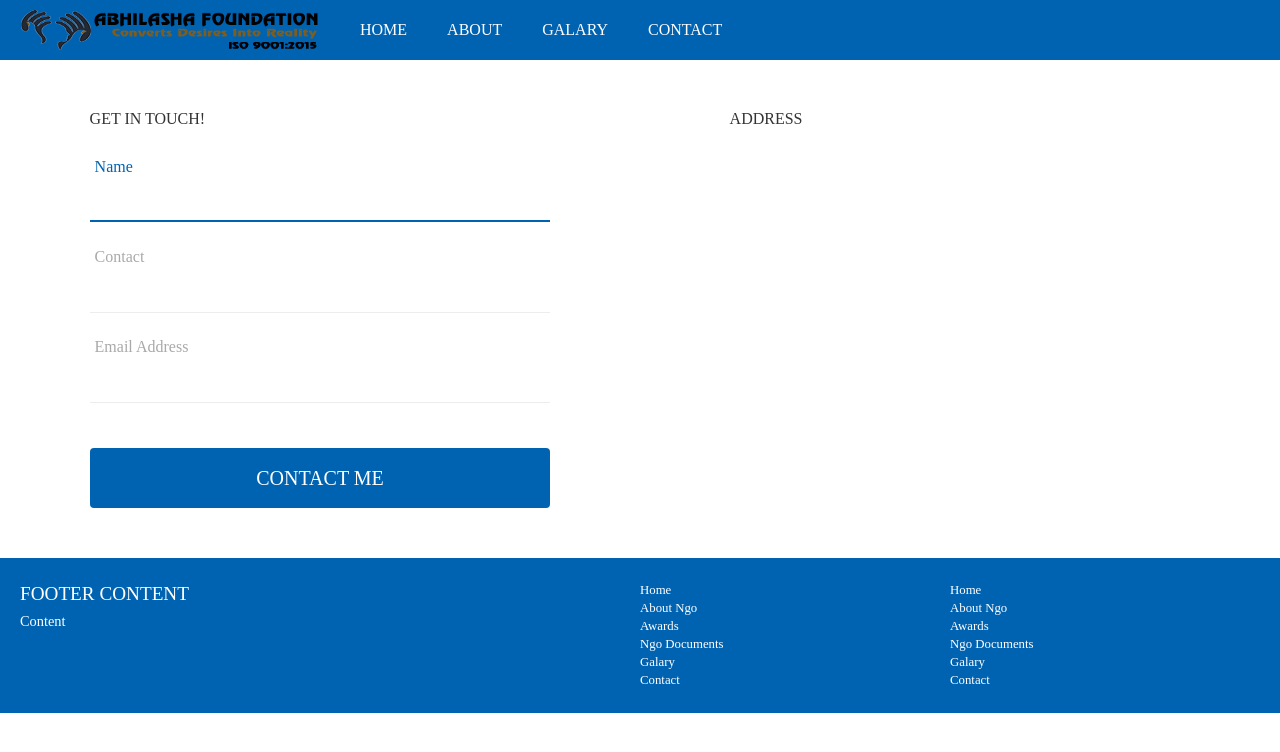
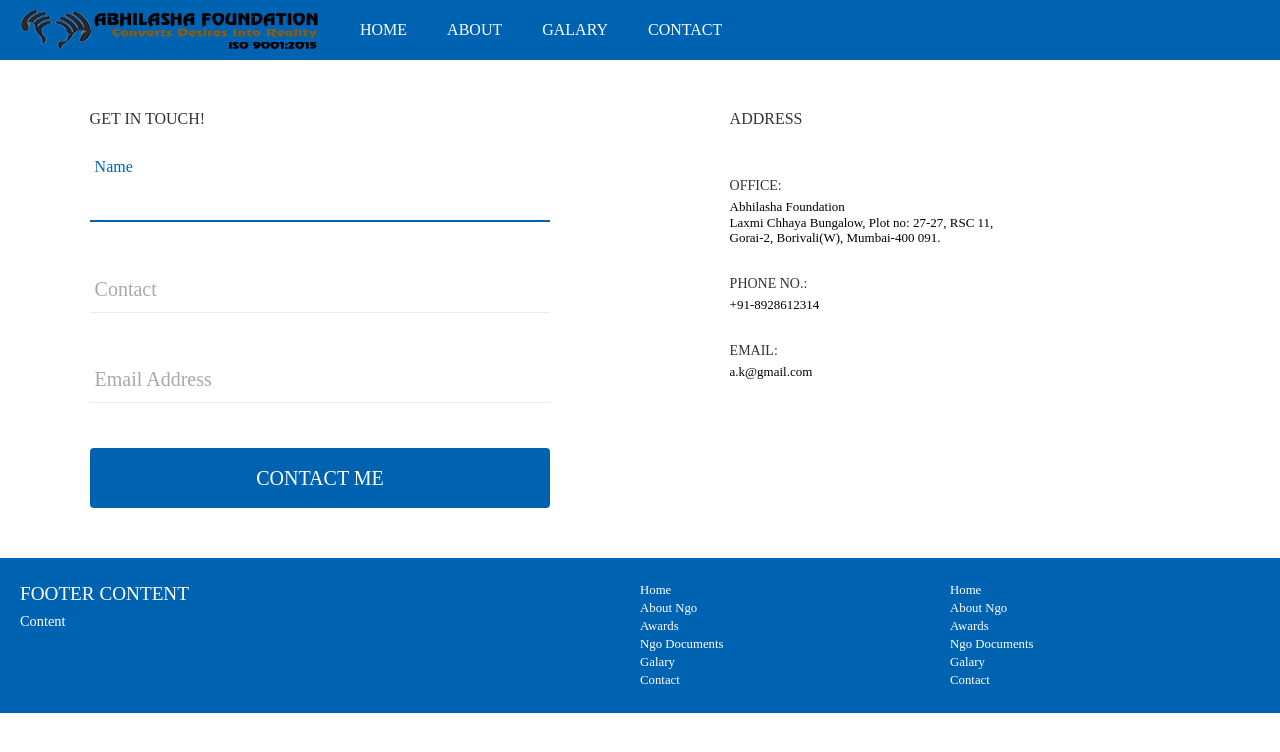
Before and after one commit to rajeevtiwari1203/abhilakh-app, an Angular app: page /contact in a window 1280 px wide. Shown: the top 752 px of the page. Built offline with nearby package versions, Linux system fonts and the light colour scheme; a web font is replaced by a local one.

Commit message:
contct us fixed

```diff
--- a/src/app/contact/contact.component.html
+++ b/src/app/contact/contact.component.html
@@ -5,25 +5,50 @@
         </div>
         <form [formGroup]="contactForm">
             <div class="input-text-group">
-                <input type="text" class="input-type-text" name="name" formControlName="name" #name>
-                <span class="bar"></span>
-                <label>Name</label>
+                <input type="text"
+                        class="input-type-text"
+                        name="name"
+                        formControlName="name"
+                        #name
+                        required
+                        [ngClass]="{'errorInSignIn': contactForm?.controls['name'].touched && !contactForm?.controls['name'].valid}">
+                <span class="bar"
+                    [ngClass]="{'errorInSignIn': contactForm?.controls['name'].touched && !contactForm?.controls['name'].valid}">
+                </span>
+                <label [ngClass]="{'errorInSignIn': contactForm?.controls['name'].touched && !contactForm?.controls['name'].valid}">
+                    Name
+                </label>
             </div>
             <div class="input-text-group">
-                <input type="text" class="input-type-text" name="contact" formControlName="contact">
-                <span class="bar"></span>
-                <label>Contact</label>
+                <input type="text"
+                        class="input-type-text"
+                        name="contact"
+                        formControlName="contact"
+                        #contact
+                        required
+                        [ngClass]="{'errorInSignIn': contactForm?.controls['contact'].touched && !contactForm?.controls['contact'].valid}">
+                <span class="bar"
+                    [ngClass]="{'errorInSignIn': contactForm?.controls['contact'].touched && !contactForm?.controls['contact'].valid}">
+                </span>
+                <label [ngClass]="{'errorInSignIn': contactForm?.controls['contact'].touched && !contactForm?.controls['contact'].valid}">Contact</label>
             </div>
             <div class="input-text-group">
-                <input type="text" class="input-type-text" name="email" formControlName="email">
-                <span class="bar"></span>
-                <label>Email Address</label>
+                <input type="text"
+                    class="input-type-text"
+                    name="email"
+                    formControlName="email"
+                    required
+                    #email
+                    [ngClass]="{'errorInSignIn': contactForm?.controls['email'].touched && !contactForm?.controls['email'].valid}">
+                <span class="bar"
+                [ngClass]="{'errorInSignIn': contactForm?.controls['email'].touched && !contactForm?.controls['email'].valid}"></span>
+                <label [ngClass]="{'errorInSignIn': contactForm?.controls['email'].touched && !contactForm?.controls['email'].valid}">Email Address</label>
             </div>
             <!-- <div class="input-container">
                 <label for="message"></label>
                 <textarea type="text" name="message" formControlName="message"></textarea>
             </div> -->
-            <button type="submit" id="loginBtn" name="loginBtn" class="bttn bttn-primary signInBtn">
+            <button type="submit" id="loginBtn" name="loginBtn" class="bttn bttn-primary signInBtn" (click)="submit()">
                 <span class="btnText">CONTACT ME</span>
                 <span class="spinner hide"></span>
             </button>
@@ -33,5 +58,25 @@
         <div class="header">
             ADDRESS
         </div>
+        <div class="contact">
+            <div class="header header2">OFFICE:</div>
+            <div class=" line line-1">
+                Abhilasha Foundation
+            </div>
+            <div class="line line-2">
+                Laxmi Chhaya Bungalow, Plot no: 27-27, RSC 11,
+            </div>
+            <div class="line line-3">
+                Gorai-2, Borivali(W), Mumbai-400 091.
+            </div>
+        </div>
+        <div class="contact">
+            <div class="header header2">PHONE NO.:</div>
+            +91-8928612314
+        </div>
+        <div class="contact">
+            <div class="header header2">EMAIL:</div>
+            <a mailTo="a.k@gmail.com">a.k@gmail.com</a>
+        </div>
     </div>
 </div>
--- a/src/app/contact/contact.component.scss
+++ b/src/app/contact/contact.component.scss
@@ -13,10 +13,23 @@
     padding: 0 7%;
   }
 
+  .contact {
+    font-size: 13px;
+    .line {
+        line-height: 1.2;
+    }
+    margin-bottom: 30px;
+  }
+
   .header {
     color: var(--text-color1);
+    font-family: var(--font-family-medium);
     font-size: 16px;
     margin-bottom: 50px;
+    &.header2 {
+        font-size: 14px;
+        margin-bottom: 5px;
+    }
   }
 
 
--- a/src/app/contact/contact.component.ts
+++ b/src/app/contact/contact.component.ts
@@ -1,5 +1,5 @@
 import { Component, OnInit, ElementRef, ViewChild } from '@angular/core';
-import { FormBuilder, Validators, FormControl } from '@angular/forms';
+import { FormBuilder, Validators, FormControl, FormGroup } from '@angular/forms';
 
 @Component({
   selector: 'contact',
@@ -7,8 +7,10 @@ import { FormBuilder, Validators, FormControl } from '@angular/forms';
   styleUrls: ['./contact.component.scss']
 })
 export class ContactComponent implements OnInit {
-  contactForm;
+  contactForm: FormGroup;
   @ViewChild('name') name: ElementRef;
+  @ViewChild('contact') contact: ElementRef;
+  @ViewChild('email') email: ElementRef;
   constructor(private fb: FormBuilder) { }
 
   ngOnInit(): void {
@@ -16,8 +18,8 @@ export class ContactComponent implements OnInit {
     let phoneNumberRegex = "^[+]*[(]{0,1}[0-9]{1,4}[)]{0,1}[-\s\./0-9]*$";
     this.contactForm = this.fb.group({
       name: ['', [Validators.required, this.noWhiteSpaceValidator]],
-      contact: ['', [Validators.required, Validators.pattern(emailRegex), this.noWhiteSpaceValidator]],
-      email: ['', [Validators.required, Validators.pattern(phoneNumberRegex), this.noWhiteSpaceValidator]],
+      contact: ['', [Validators.required, Validators.pattern(phoneNumberRegex), this.noWhiteSpaceValidator]],
+      email: ['', [Validators.required, Validators.pattern(emailRegex), this.noWhiteSpaceValidator]],
       message: ['', [this.noWhiteSpaceValidator]],
     })
   }
@@ -26,6 +28,28 @@ export class ContactComponent implements OnInit {
       this.name.nativeElement.focus();
     }, 1000);
   }
+  submit() {
+    if(this.contactForm.valid) {
+      alert('Your contact details are safe with us. We will contact you soon.');
+    } else {
+      if(this.contactForm.controls['name'].invalid) {
+        this.contactForm.controls['name'].markAsTouched();
+        setTimeout(() => {
+          this.name.nativeElement.focus();
+        }, 0);
+      } else if(this.contactForm.controls['contact'].invalid) {
+        this.contactForm.controls['contact'].markAsTouched();
+        setTimeout(() => {
+          this.contact.nativeElement.focus();
+        }, 0);
+      } else {
+        this.contactForm.controls['email'].markAsTouched();
+        setTimeout(() => {
+          this.email.nativeElement.focus();
+        }, 0);
+      }
+    }
+  }
   private noWhiteSpaceValidator(control: FormControl) {
     const isWhitespace = (control.value || '').trim().length === 0;
     const isValid = !isWhitespace;
```
